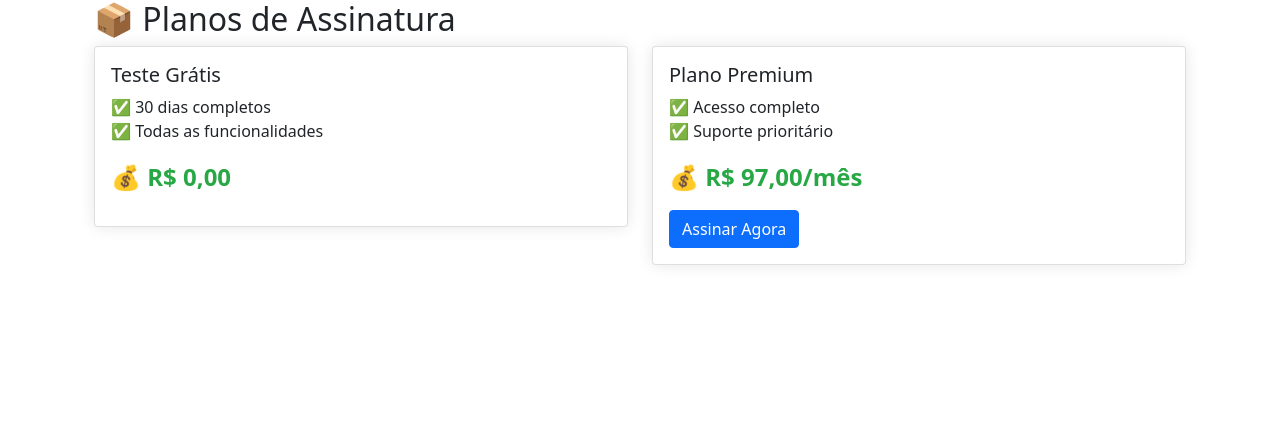
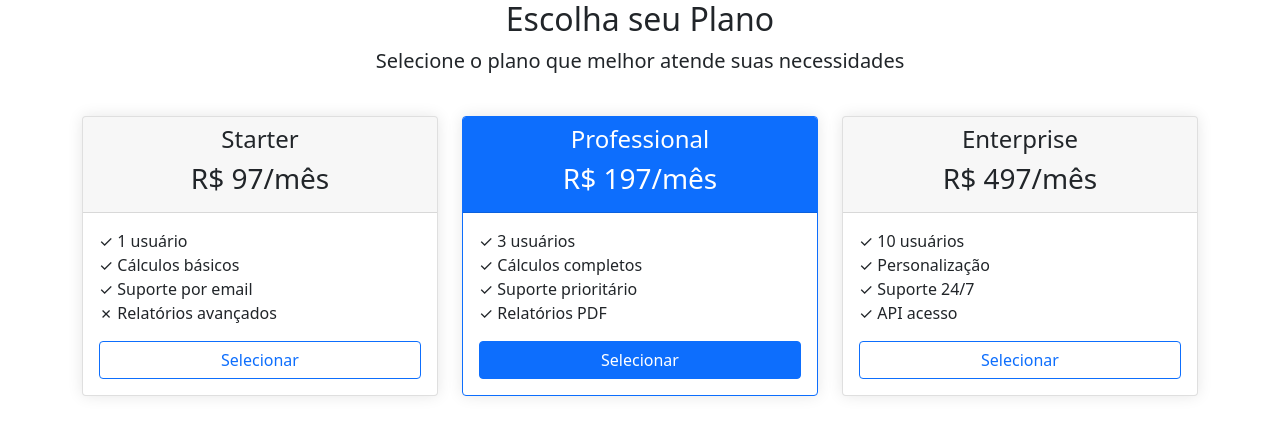
Before and after one commit to srafaelconsult-blip/planejamento-caixa, a Flask app: template templates/ assinatura.html in a window 1280 px wide. Shown: the top 435 px of the page. Run offline with Flask 3, Linux system fonts and the light colour scheme; the template is opened without the code that fills it, so the values that code supplies are empty.

Commit message:
Update  assinatura.html

```diff
--- a/templates/ assinatura.html
+++ b/templates/ assinatura.html
@@ -1,28 +1,66 @@
 {% extends "base.html" %}
 
+{% block title %}Assinatura - Planejamento de Caixa{% endblock %}
+
 {% block content %}
-<div class="container">
-    <h2>📦 Planos de Assinatura</h2>
+<div class="row">
+    <div class="col-md-12 text-center">
+        <h2>Escolha seu Plano</h2>
+        <p class="lead">Selecione o plano que melhor atende suas necessidades</p>
+    </div>
+</div>
 
-    <div class="row">
-        <div class="col-md-6">
-            <div class="card">
-                <div class="card-body">
-                    <h5 class="card-title">Teste Grátis</h5>
-                    <p class="card-text">✅ 30 dias completos<br>✅ Todas as funcionalidades</p>
-                    <p class="price">💰 <strong>R$ 0,00</strong></p>
-                </div>
+<div class="row mt-4">
+    <div class="col-md-4">
+        <div class="card">
+            <div class="card-header text-center">
+                <h4>Starter</h4>
+                <h3>R$ 97/mês</h3>
+            </div>
+            <div class="card-body">
+                <ul class="list-unstyled">
+                    <li>✓ 1 usuário</li>
+                    <li>✓ Cálculos básicos</li>
+                    <li>✓ Suporte por email</li>
+                    <li>✗ Relatórios avançados</li>
+                </ul>
+                <button class="btn btn-outline-primary w-100">Selecionar</button>
             </div>
         </div>
+    </div>
 
-        <div class="col-md-6">
-            <div class="card">
-                <div class="card-body">
-                    <h5 class="card-title">Plano Premium</h5>
-                    <p class="card-text">✅ Acesso completo<br>✅ Suporte prioritário</p>
-                    <p class="price">💰 <strong>R$ 97,00/mês</strong></p>
-                    <button class="btn btn-primary">Assinar Agora</button>
-                </div>
+    <div class="col-md-4">
+        <div class="card border-primary">
+            <div class="card-header bg-primary text-white text-center">
+                <h4>Professional</h4>
+                <h3>R$ 197/mês</h3>
+            </div>
+            <div class="card-body">
+                <ul class="list-unstyled">
+                    <li>✓ 3 usuários</li>
+                    <li>✓ Cálculos completos</li>
+                    <li>✓ Suporte prioritário</li>
+                    <li>✓ Relatórios PDF</li>
+                </ul>
+                <button class="btn btn-primary w-100">Selecionar</button>
+            </div>
+        </div>
+    </div>
+
+    <div class="col-md-4">
+        <div class="card">
+            <div class="card-header text-center">
+                <h4>Enterprise</h4>
+                <h3>R$ 497/mês</h3>
+            </div>
+            <div class="card-body">
+                <ul class="list-unstyled">
+                    <li>✓ 10 usuários</li>
+                    <li>✓ Personalização</li>
+                    <li>✓ Suporte 24/7</li>
+                    <li>✓ API acesso</li>
+                </ul>
+                <button class="btn btn-outline-primary w-100">Selecionar</button>
             </div>
         </div>
     </div>
```
